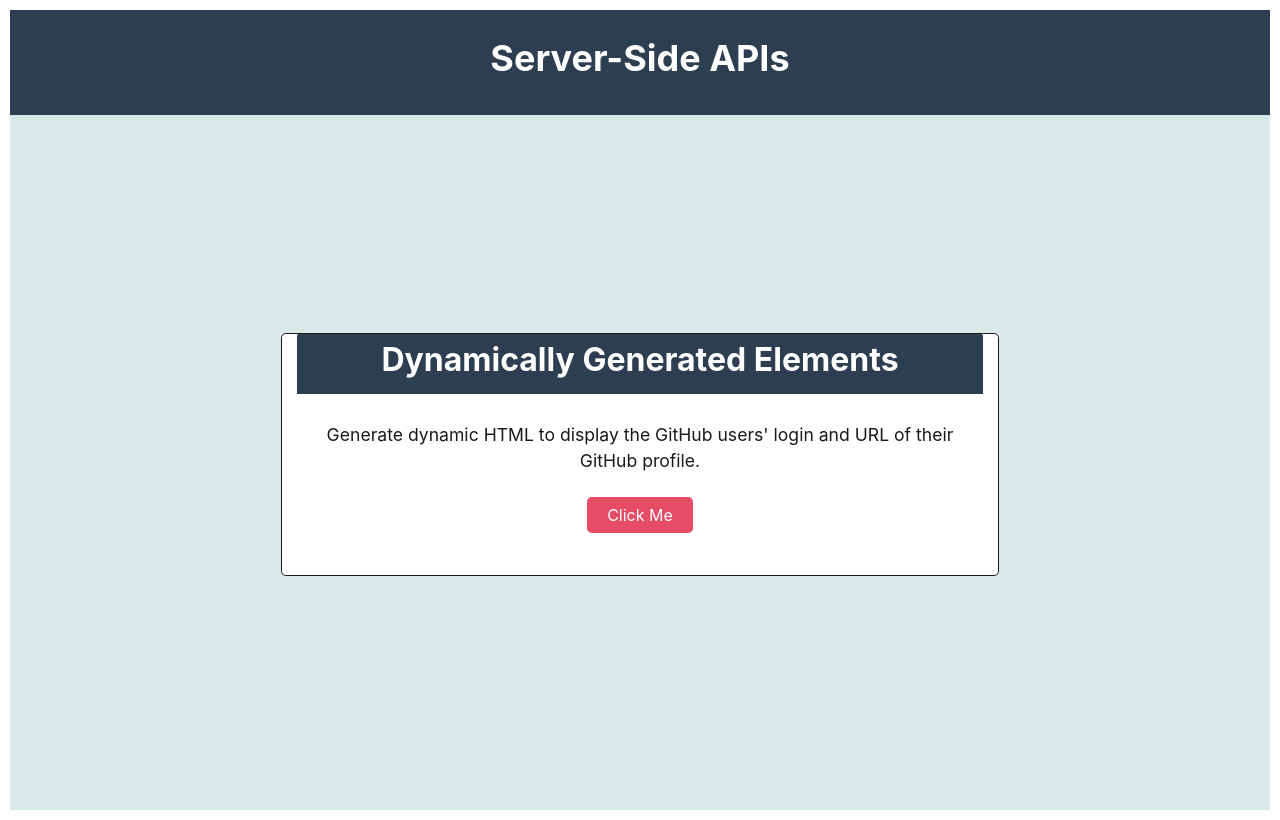
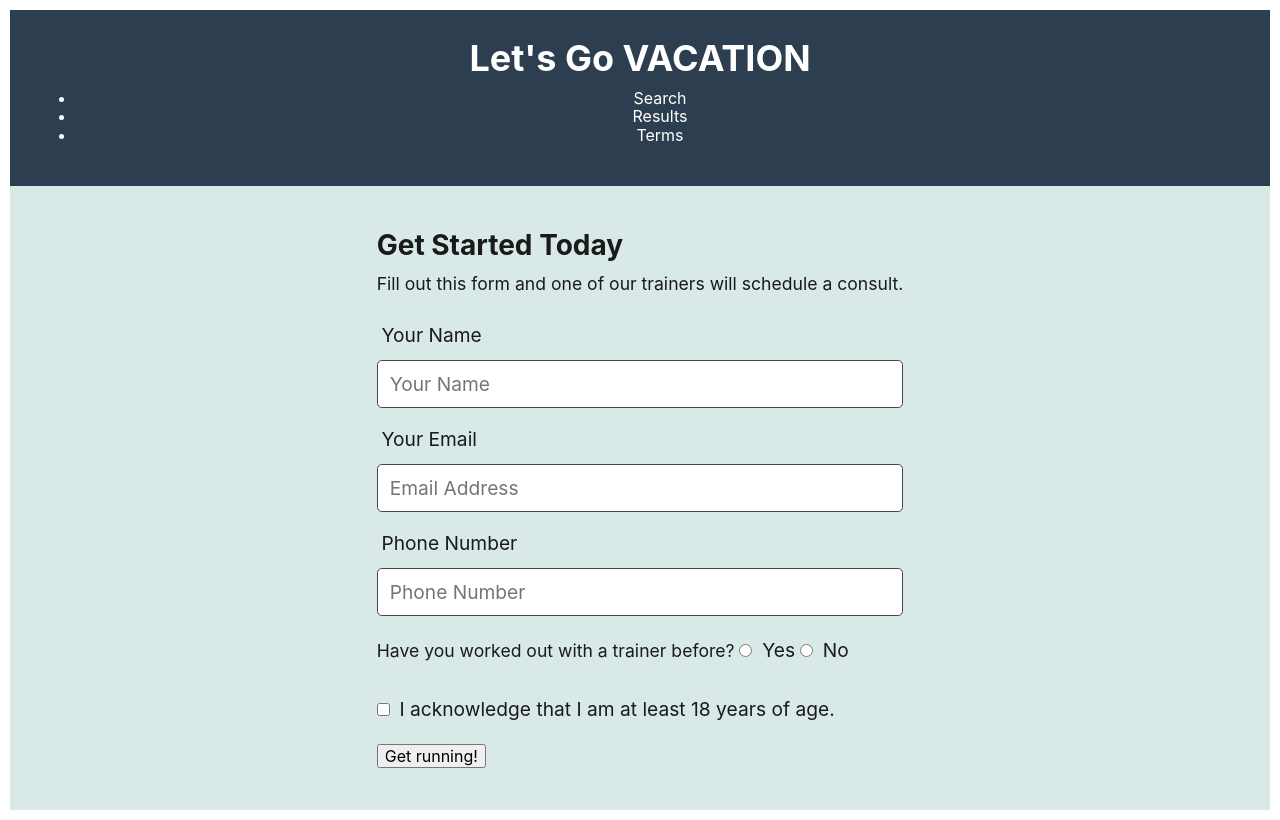
Before and after one commit to AM0726Github/Group11_Project1, a plain HTML site: page index.html in a window 1280 px wide. Drawn offline with Linux system fonts and the light colour scheme.

Commit message:
adding html elements structure like mock up!

```diff
--- a/index.html
+++ b/index.html
@@ -3,31 +3,60 @@
   <head>
     <meta charset="UTF-8" />
     <meta name="viewport" content="width=device-width, initial-scale=1.0" />
-    <title>Dynamically Generate Elements</title>
+    <title>Let's Go Vacation</title>
     <link rel="stylesheet" href="./assets/css/style.css" />
   </head>
 
   <body class="min-100-vh flex-column">
     <header class="p-5 text-center text-white bg-primary">
-      <h1>Server-Side APIs</h1>
+        <h1>Let's Go VACATION</h1>
+        <nav>
+          <ul>
+            <li>Search</li>
+            <li>Results</li>
+            <li>Terms</li>
+          </ul>
+        </nav>
     </header>
+
     <main class="flex-row justify-center align-center col-auto p-4 bg-light">
-      <section class="card card-rounded col-7 bg-white">
-        <header class="card-header text-center">
-          <h2 class="text-white">
-            Dynamically Generated Elements
-          </h2>
-        </header>
-        <div class="text-center p-4">
-          <p class="card-body">
-            Generate dynamic HTML to display the GitHub users' login and URL of
-            their GitHub profile.
+      <!-- Search Results-->
+      <section>
+        <h3>Get Started Today</h3>
+        <p>Fill out this form and one of our trainers will schedule a consult.</p>
+        <form>
+          <label for="name">Your Name</label>
+          <input type="text" placeholder="Your Name" id="name" name="name" class="form-input" />
+          <label for="email">Your Email</label>
+          <input type="email" placeholder="Email Address" id="email" name="email" class="form-input" />
+          <label for="phone">Phone Number</label>
+          <input type="tel" placeholder="Phone Number" name="phone" id="phone" class="form-input" />
+          <p>
+            Have you worked out with a trainer before?
+            <span class="radio-wrapper">
+              <input type="radio" name="trainer-confirm" id="trainer-yes" />
+              <label for="trainer-yes">Yes</label>
+            </span>
+            <span class="radio-wrapper">
+              <input type="radio" name="trainer-confirm" id="trainer-no" />
+              <label for="trainer-no">No</label>
+            </span>
           </p>
-          <button class="btn btn-danger" id="fetch-button">
-            Click Me
+          <p>
+            <span class="checkbox-wrapper">
+              <input type="checkbox" name="checkpoint1" id="checkbox" />
+              <label for="checkbox">I acknowledge that I am at least 18 years of age.</label>
+            </span>
+          </p>
+          <button type="submit">
+            Get running!
           </button>
-        </div>
-        <div class="flex-column" id="users"></div>
+        </form>
+      </section>
+
+      <!-- Search Results-->
+      <section>
+
       </section>
     </main>
     <script src="./assets/js/script.js"></script>
```
Also changed, not shown: assets/Images/Vacation app mock up.jpg (added), 1 other file.
